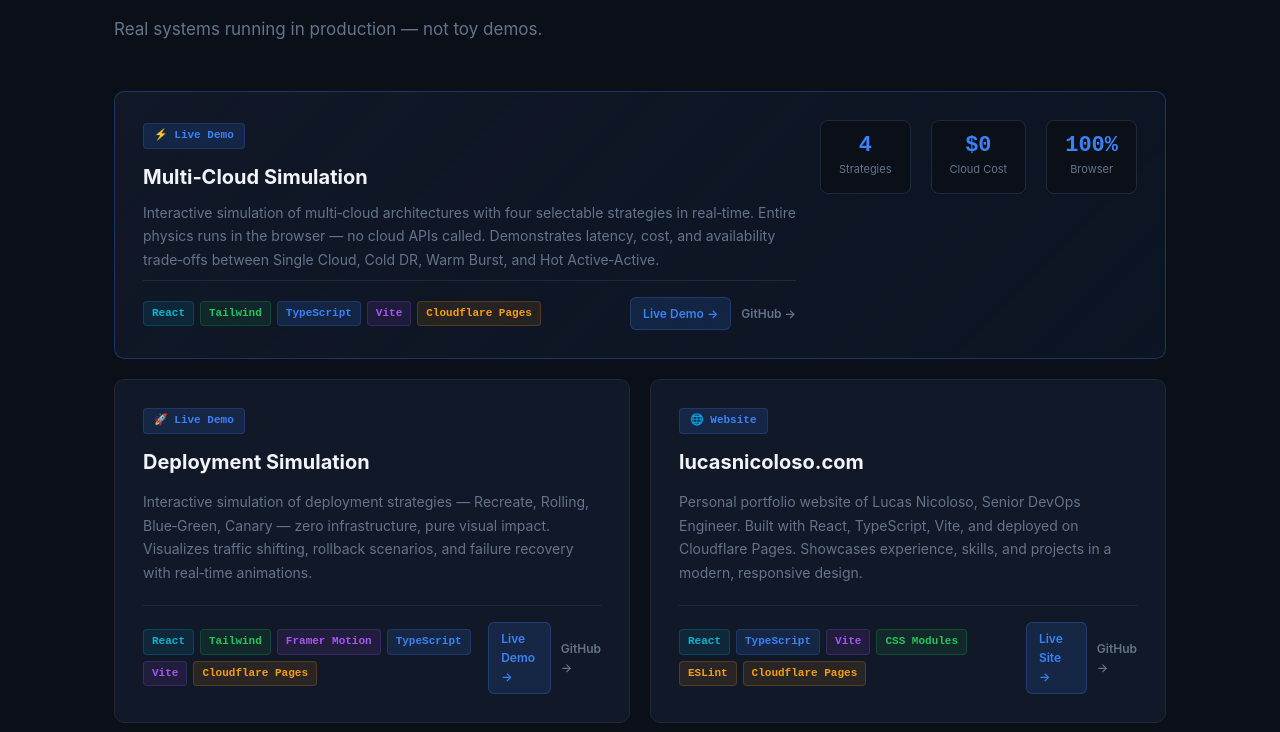
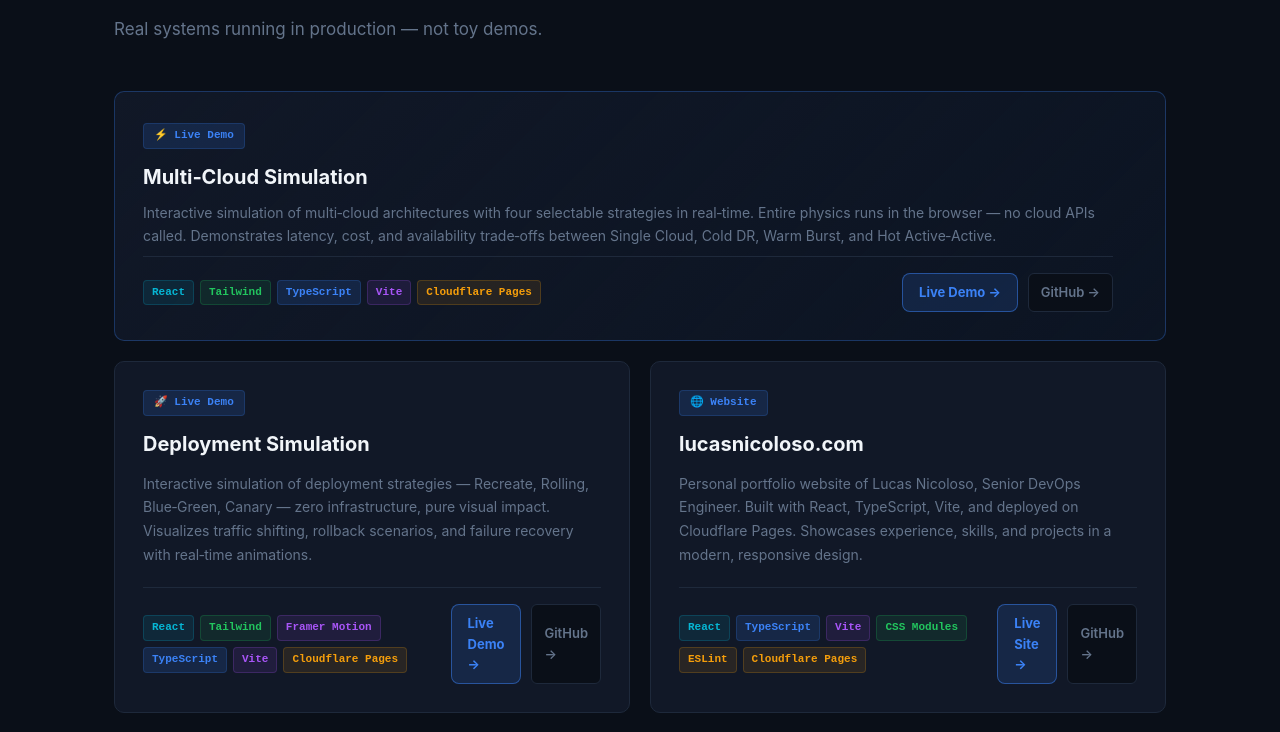
Before and after one commit to LucasNic/lucasnicoloso.com, a React (Vite) app: page / in a window 1280 px wide. Shown: the part 3624-4356 px from the top of the page. Built offline with nearby package versions, Linux system fonts and the light colour scheme.

Commit message:
Remove metrics, improve buttons, update layout

```diff
--- a/src/components/Projects.tsx
+++ b/src/components/Projects.tsx
@@ -16,11 +16,6 @@ const projects: Project[] = [
     badge: "⚡ Live Demo",
     title: "Multi‑Cloud Simulation",
     desc: "Interactive simulation of multi‑cloud architectures with four selectable strategies in real‑time. Entire physics runs in the browser — no cloud APIs called. Demonstrates latency, cost, and availability trade‑offs between Single Cloud, Cold DR, Warm Burst, and Hot Active‑Active.",
-    metrics: [
-      { value: "4", label: "Strategies" },
-      { value: "$0", label: "Cloud Cost" },
-      { value: "100%", label: "Browser" },
-    ],
     stack: ["React", "Tailwind", "TypeScript", "Vite", "Cloudflare Pages"],
     stackColors: ["cyan", "green", "blue", "purple", "amber"],
     links: [
@@ -101,14 +96,16 @@ export default function Projects() {
                       </div>
                     </div>
                   </div>
+                  {p.metrics && p.metrics.length > 0 && (
                     <div className="project-metrics">
-                    {p.metrics?.map((m) => (
+                      {p.metrics.map((m) => (
                         <div className="metric" key={m.label}>
                           <div className="metric-value">{m.value}</div>
                           <div className="metric-label">{m.label}</div>
                         </div>
                       ))}
                     </div>
+                  )}
                 </div>
               ) : (
                 <>
--- a/src/style.css
+++ b/src/style.css
@@ -571,27 +571,37 @@ nav {
 }
 
 .project-link {
-  font-size: 12px;
+  font-size: 13px;
   font-weight: 600;
   color: var(--text-muted);
   display: flex;
   align-items: center;
   gap: 4px;
-  transition: color 0.15s;
+  padding: 6px 12px;
+  border: 1px solid var(--border);
+  border-radius: 6px;
+  background: var(--bg-subtle);
+  transition: color 0.15s, background 0.15s, border-color 0.15s;
 }
 
-.project-link:hover { color: var(--blue); }
+.project-link:hover {
+  color: var(--blue);
+  background: rgba(59,130,246,0.05);
+  border-color: var(--blue);
+}
 
 .project-link.primary {
   color: var(--blue);
   background: var(--blue-glow);
-  border: 1px solid rgba(59,130,246,0.25);
-  padding: 6px 12px;
-  border-radius: 6px;
+  border: 1px solid rgba(59,130,246,0.5);
+  padding: 8px 16px;
+  border-radius: 8px;
+  font-weight: 700;
 }
 
 .project-link.primary:hover {
-  background: rgba(59,130,246,0.25);
+  background: rgba(59,130,246,0.3);
+  border-color: var(--blue);
 }
 
 /* Featured project layout */
```
Lines whose indentation alone changed are shown as unchanged.
